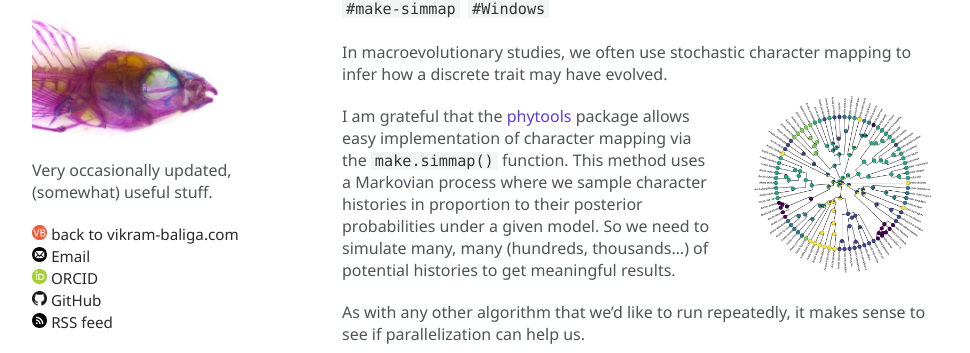
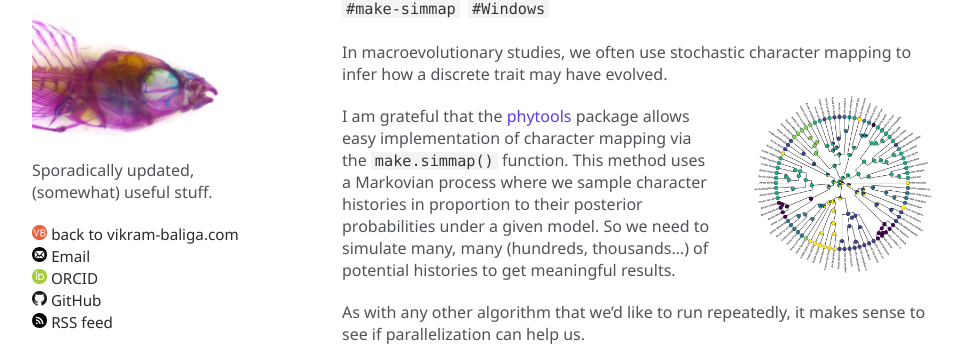
Before and after one commit to vbaliga/vbaliga.github.io, a Jekyll site: the page built from index.html, in a window 1280 px wide. Shown: the part 100-453 px from the top of the page, without its empty margins (153-1123 px from the left). Built offline with Jekyll 4.4.1, drawn with Linux system fonts in a browser that asks for light colours; a script that is not in the unit is left out.

Commit message:
Update _config.yml

```diff
--- a/_config.yml
+++ b/_config.yml
@@ -6,7 +6,7 @@
 name: posts by vikram
 
 # Short bio or description (displayed in the header)
-description: Very occasionally updated, (somewhat) useful stuff.
+description: Sporadically updated, (somewhat) useful stuff.
 
 # URL of your avatar or profile pic (you could use your GitHub profile pic)
 avatar: https://github.com/vbaliga/vbaliga.github.io/blob/master/images/vbaliga-labroides.jpg
```
